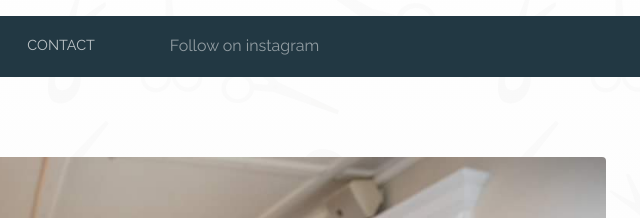
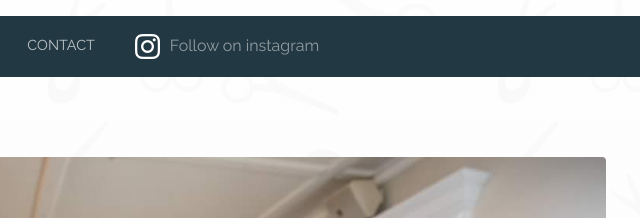
Before and after one commit to PaigePonzeka/NikkiHairstyles, a website: page index.html in a window 1280 px wide. Shown: the part 162-380 px from the top of the page, 589-1229 px from the left. Drawn offline with nearby package versions, Linux system fonts and the light colour scheme; the site is published under a folder, as on GitHub Pages, so addresses that start at the root find nothing.

Commit message:
Fix missing instagram

```diff
--- a/scss/_navbar.scss
+++ b/scss/_navbar.scss
@@ -52,7 +52,7 @@
 .instagram-icon {
   width: 25px;
   height: 25px;
-  background-image: url('/img/instagram-icon.png');
+  background-image: url('../img/instagram-icon.png');
   background-repeat: no-repeat;
   display: inline-block;
   background-size: cover;
```
Also changed, not shown: css/business-casual.css, css/business-casual.min.css.
